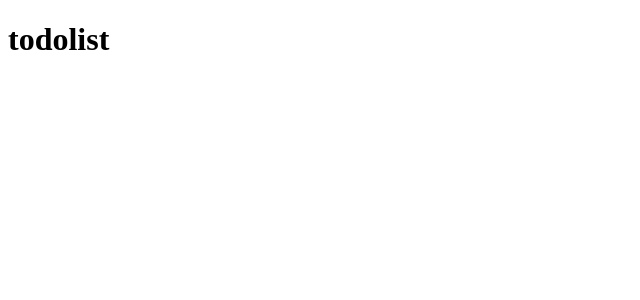
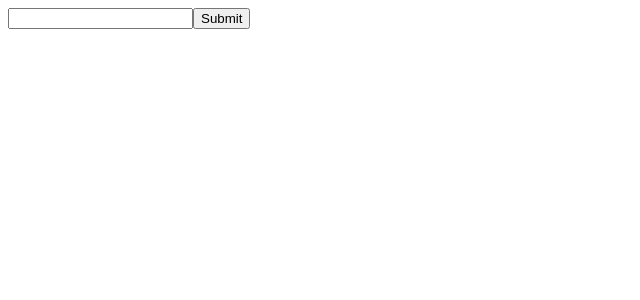
Before and after one commit to Liu-Ivy/ToDoApp, a React (Create React App) app in the folder todolist/: page / in a window 1280 px wide. Shown: the top 300 px of the page, without its empty margins (0-640 px from the left). Built offline with nearby package versions, Linux system fonts and the light colour scheme; the HTML template or start-up script is replaced by a standard one.

Commit message:
simple add

```diff
--- a/todolist/src/App.js
+++ b/todolist/src/App.js
@@ -1,13 +1,37 @@
-import React from "react";
+import React, { Component } from "react";
+import List from "./List";
 
-function App() {
-  return (
-    <div>
-      <header>
-        <h1>todolist</h1>
-      </header>
-    </div>
-  );
+class App extends Component {
+  constructor(props) {
+    super(props);
+    this.state = {
+      input: "",
+      lists: [],
+    };
+  }
+  onChange = (event) => {
+    this.setState({ input: event.target.value });
+  };
+
+  onSubmit = (event) => {
+    event.preventDefault();
+    this.setState({
+      input: "",
+      lists: [...this.state.lists, this.state.input],
+    });
+  };
+
+  render() {
+    return (
+      <div>
+        <form onSubmit={this.onSubmit}>
+          <input value={this.state.input} onChange={this.onChange} />
+          <button>Submit</button>
+        </form>
+        <List lists={this.state.lists} />
+      </div>
+    );
+  }
 }
 
 export default App;
--- /dev/null
+++ b/todolist/src/List.js
@@ -0,0 +1,11 @@
+import React from "react";
+
+const List = (props) => (
+  <ul>
+    {props.lists.map((list, index) => (
+      <li key={index}>{list}</li>
+    ))}
+  </ul>
+);
+
+export default List;
```
